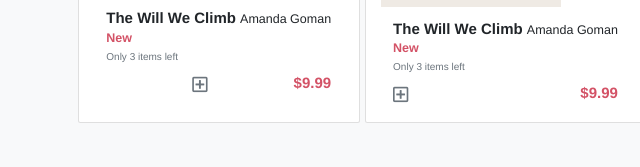
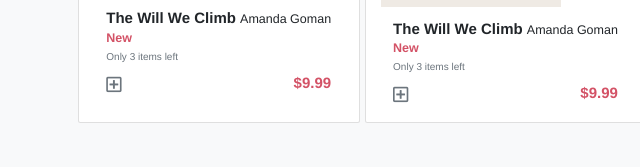
Before and after one commit to zilton7/online-shop, a website: page index.html in a window 1280 px wide. Shown: the part 1065-1232 px from the top of the page, 137-777 px from the left. Drawn offline with nearby package versions, Linux system fonts and the light colour scheme.

Commit message:
Update index.html

```diff
--- a/index.html
+++ b/index.html
@@ -168,7 +168,7 @@
               <p class="card-subtitle h5 text_color_1 font-weight-bold pb-1">New</p>
               <p class="card-text text-muted">Only 3 items left</p>
               <div class="d-flex justify-content-between">
-                <a href="#"><a href="#"><i class="far fa-plus-square h3 text-muted"></i></a></a>
+                <a href="#"><i class="far fa-plus-square h3 text-muted"></i></a>
                 <p class="text_color_1 font-weight-bold h4">
                   $9.99
                 </p>
```
